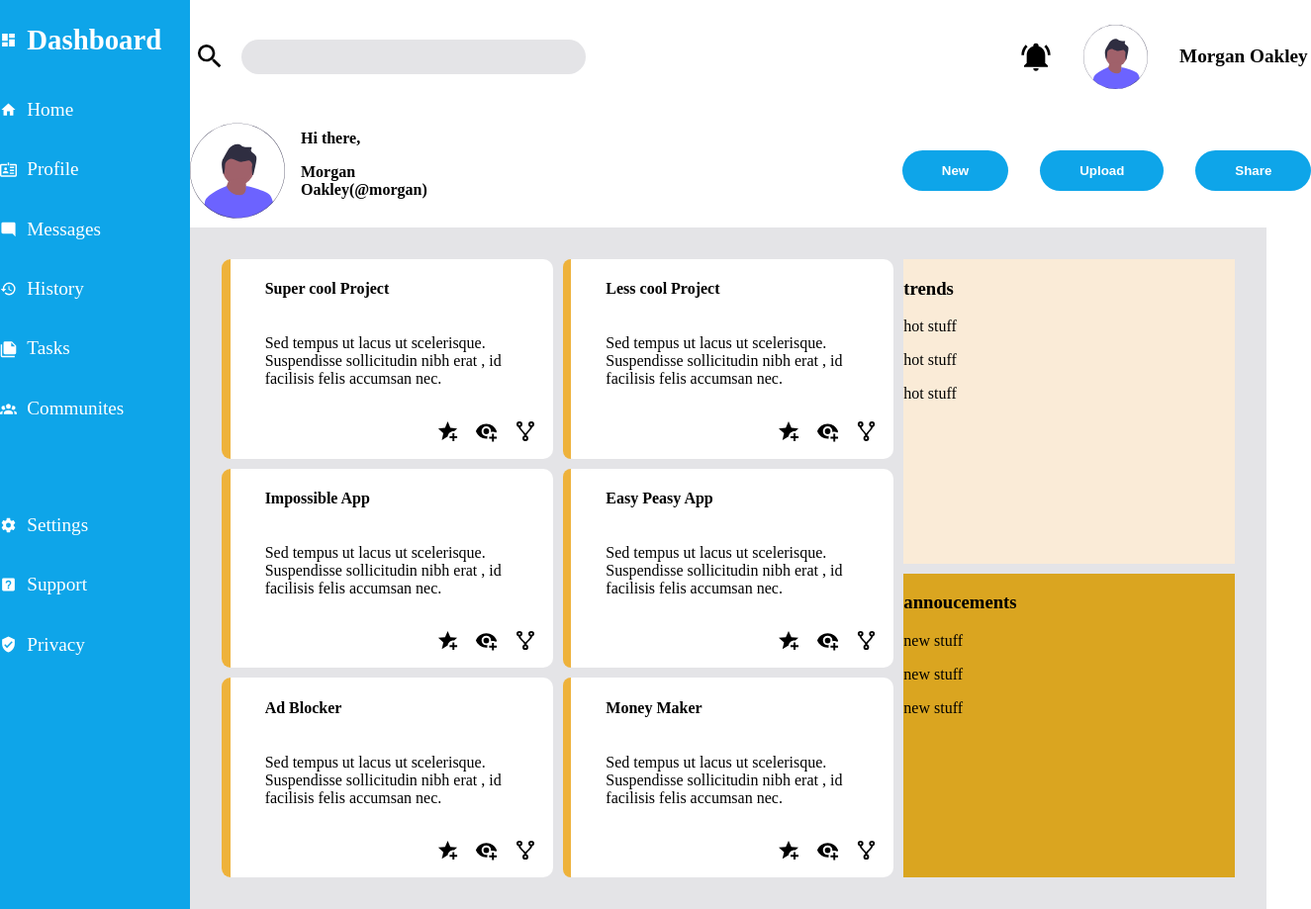
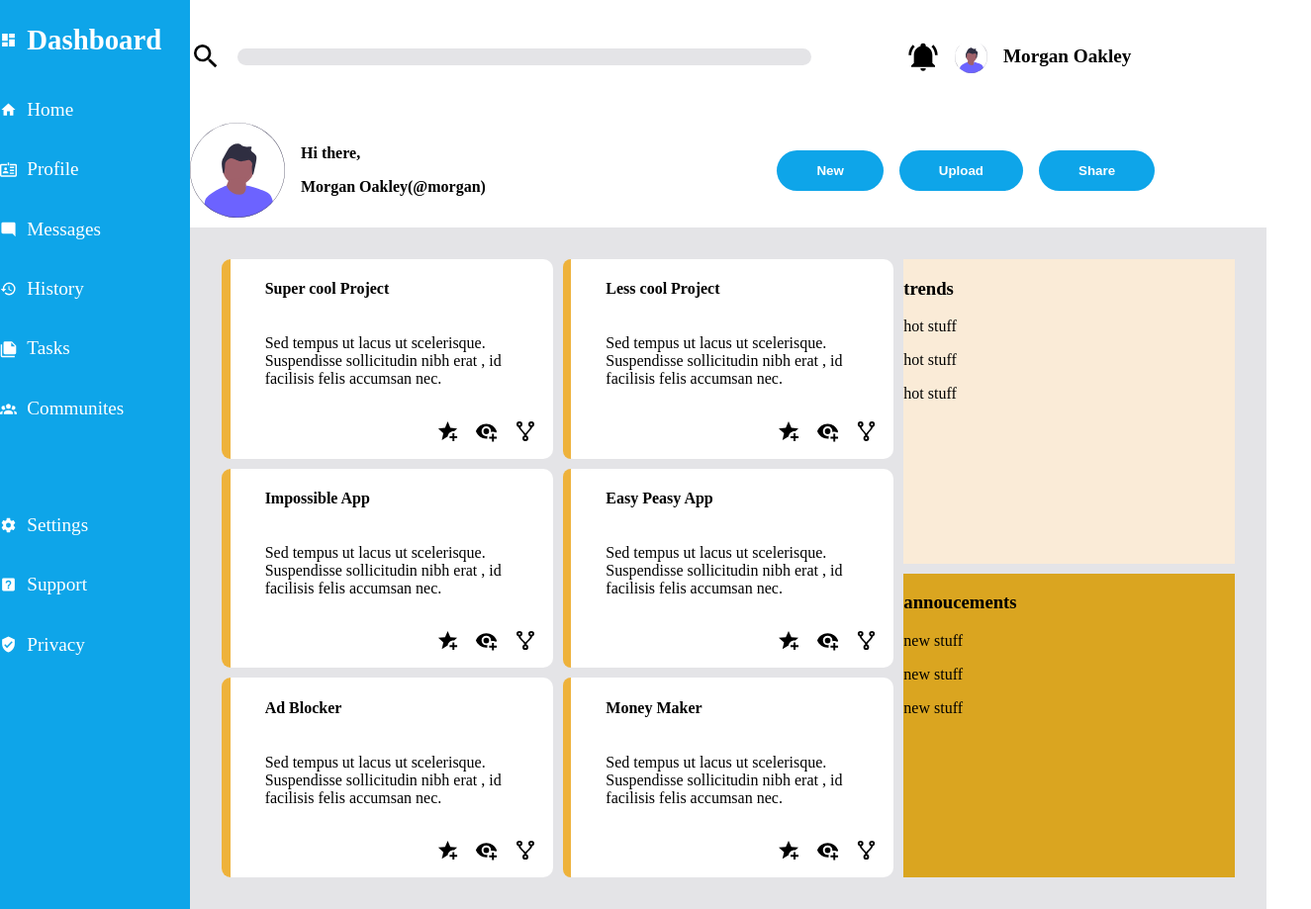
Before and after one commit to xBioTech/Admin-Dashboard, a plain HTML site: page index.html in a window 1280 px wide. Shown: the whole page at 99% size, 1325 px wide, since content can reach past the window. Drawn offline with Linux system fonts and the light colour scheme.

Commit message:
refactor: Reworked header section
Header section is now layed out using grid instead of flexbox

```diff
--- a/style.css
+++ b/style.css
@@ -15,20 +15,22 @@ html, body {
     grid-column: 2/5;
     background-color: red;
     display: grid;
-    grid-template-rows: repeat(2, 1fr);
+    grid-template-rows: repeat(2, 0.5fr);
     background-color: white;
     font-weight: 700;
 }
 .headertop{
-    display: flex;
-    justify-content: space-evenly;
+   grid-row: 1;
+   display: grid;
+   grid-template-columns: repeat(3, 1fr);
+   align-items: center;
 }
 
 .left{
-display: flex;
-align-items: center;
-flex: 1;
-max-width: 35%;
+    align-items: center;
+    display: flex;
+  grid-column-start: 1;
+  grid-column-end: 3;
 }
 
 .searchbaricon{
@@ -39,8 +41,8 @@ max-width: 35%;
 .right{
     display: flex;
     align-items: center;
-    justify-content: flex-end;
-    gap: 2em;
+    grid-column: 3;
+    gap: 1em;
 }
 
 .notificationicon{
@@ -52,27 +54,30 @@ max-width: 35%;
 }
 
 .headerbottom{
-    display: flex;
-    justify-content: space-around;
+   grid-row: 2;
+   display: grid;
+   grid-template-columns: 1fr 0.2fr 1fr;
+   align-items: center;
 }
 
 .header-bottom-avatar{
     max-width: 6em;
 }
 
-.userbottom{
-    margin-left: 1em;
-}
 
 .leftbottom{
     display: flex;
-    margin-right: 30em;
+    align-items: center;
+    grid-column-start: 1;
+    grid-column-end: 2;
+    gap: 1em;
 }
 
 .rightbottom{
     display: flex;
-    gap: 2em;
-    align-items: center;
+   align-items: center;
+   grid-column: 3;
+   gap: 1em;
 }
 
 button{
@@ -89,8 +94,8 @@ input{
     border-radius: 50px;
     background-color: #e4e4e7;
     border: none;
-    height: 30%;
     flex: 1;
+   max-width: 80%;
 }
 
 .sidebar{
```
